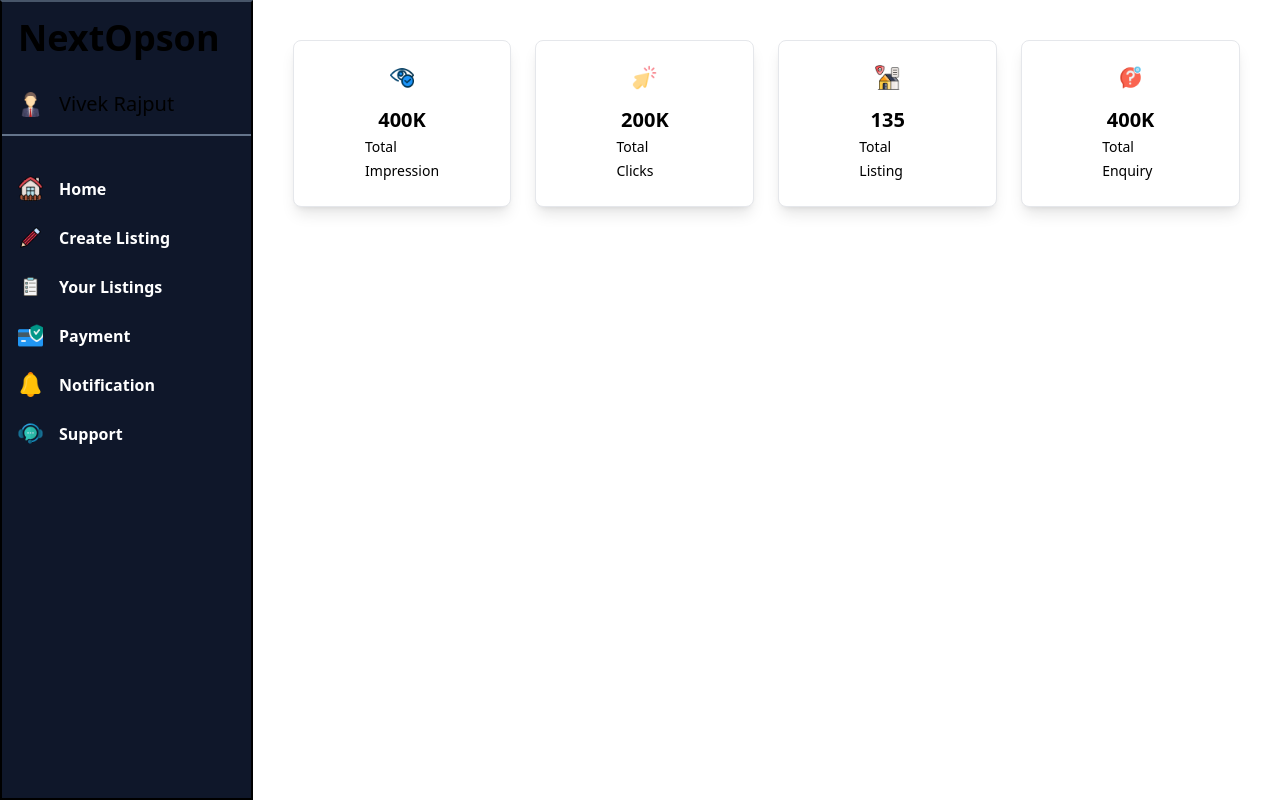
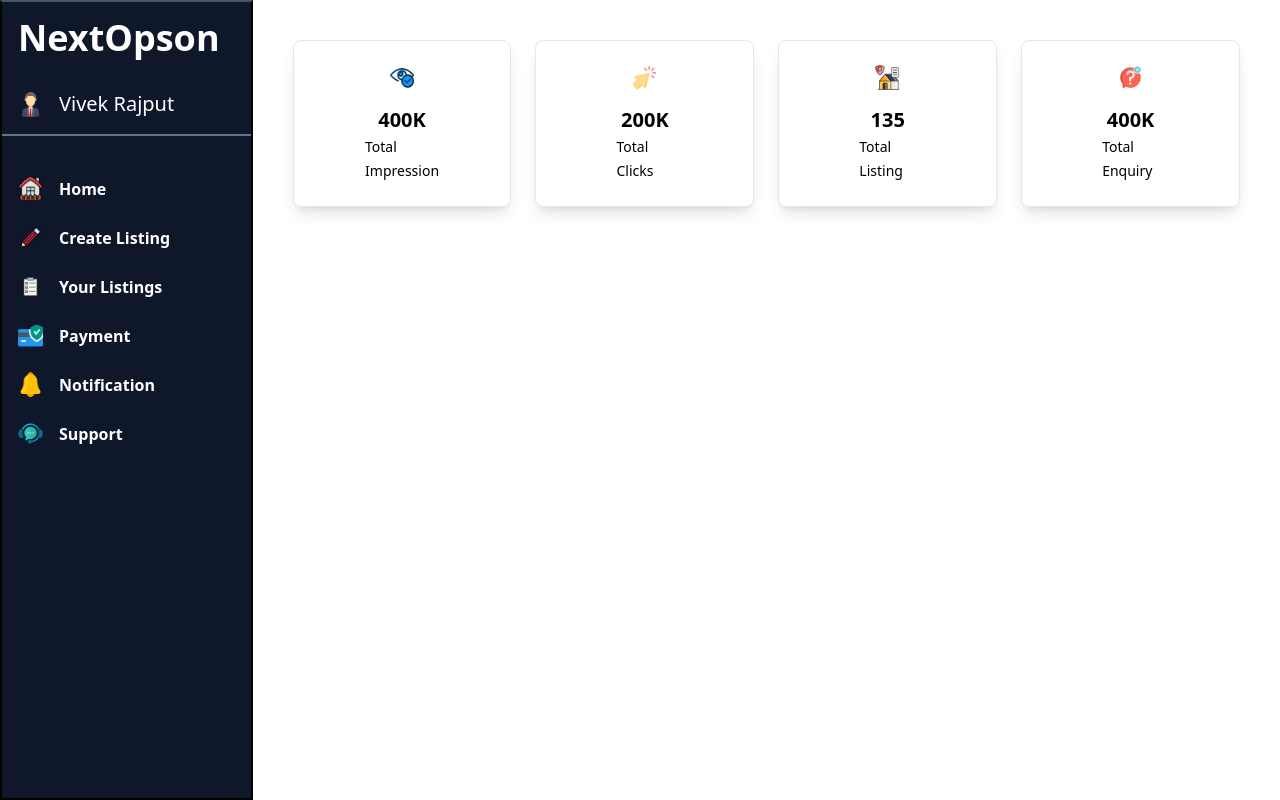
Before and after one commit to vivekrajput566/nextopson, a Next.js app: page /dashboard in a window 1280 px wide. Built offline with nearby package versions, Linux system fonts and the light colour scheme.

Commit message:
updating files

```diff
--- a/app/dashboard/sidebar.js
+++ b/app/dashboard/sidebar.js
@@ -17,7 +17,7 @@ function Sidebar() {
         <div className='sidebar-content flex-col  w-full '>
 
 
-            <div className="company-name-logo-body flex justify-start p-4 text-4xl font-semibold whitespace-nowrap dark:text-white">
+            <div className="company-name-logo-body flex justify-start p-4 text-4xl font-semibold whitespace-nowrap text-white">
 
             NextOpson
 
@@ -37,7 +37,7 @@ function Sidebar() {
 
                 </div>
 
-                <div className='user-name-body text-xl capitalize'>
+                <div className='user-name-body text-xl text-white capitalize'>
 
                         vivek rajput
 
```
